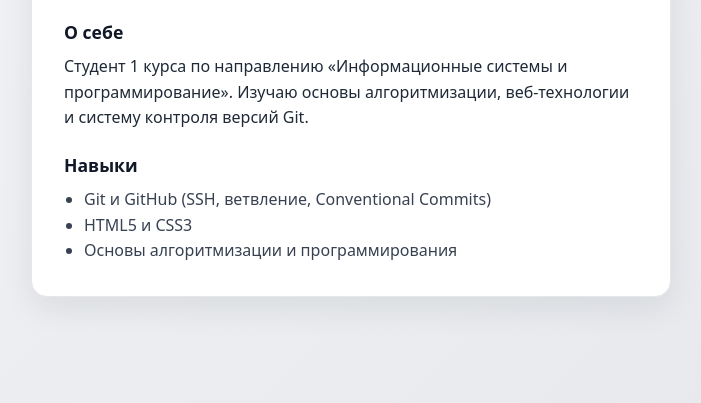
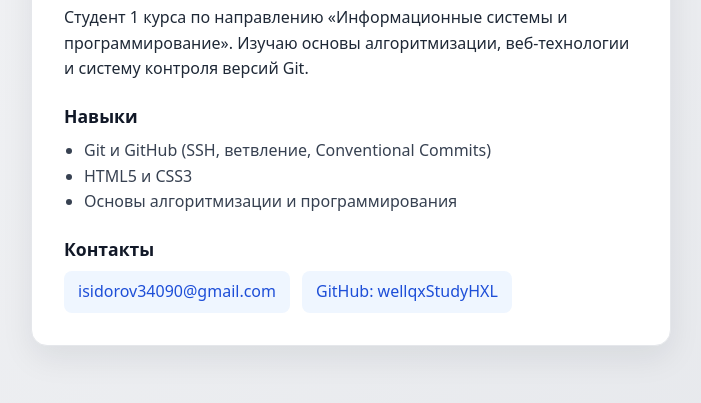
Before and after one commit to wellqxStudyHXL/dev-card, a plain HTML site: page index.html in a window 1280 px wide. Shown: the part 317-720 px from the top of the page, without its empty margins (289-990 px from the left). Drawn offline with Linux system fonts and the light colour scheme.

Commit message:
feat: добавить блок контактов

```diff
--- a/index.html
+++ b/index.html
@@ -32,6 +32,14 @@
         <li>Основы алгоритмизации и программирования</li>
       </ul>
     </section>
+
+    <section class="section">
+      <h2>Контакты</h2>
+      <div class="contacts">
+        <a href="mailto:isidorov34090@gmail.com">isidorov34090@gmail.com</a>
+        <a href="https://github.com/wellqxStudyHXL" target="_blank" rel="noopener noreferrer">GitHub: wellqxStudyHXL</a>
+      </div>
+    </section>
   </main>
 </body>
 </html>
```
